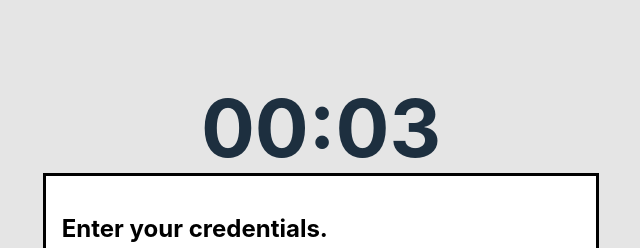
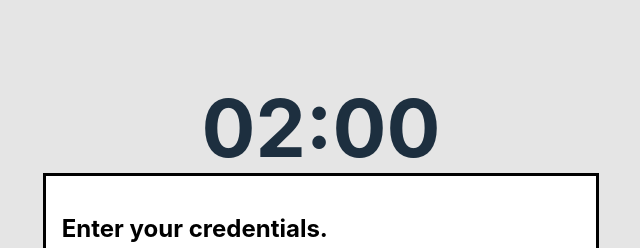
Before and after one commit to DepartureLV/brushing-encouragement-web-app, a React (Vite) app in the folder client/: page / in a window 1280 px wide. Shown: the part 150-398 px from the top of the page, without its empty margins (319-959 px from the left). Built offline with nearby package versions, Linux system fonts and the light colour scheme; no server answers.

Commit message:
chore: changed timer back to 120 seconds

```diff
--- a/client/src/components/Timer.jsx
+++ b/client/src/components/Timer.jsx
@@ -2,7 +2,7 @@ import React, { useState, useEffect } from 'react';
 import './Timer.css';
 
 function Timer({updateStreakScore, updateStarScore}) {
-    const totalSeconds = 3;
+    const totalSeconds = 120;
     const [isRunning, setIsRunning] = useState(false);
     const [remainingSeconds, setRemainingSeconds] = useState(totalSeconds);
 
```
